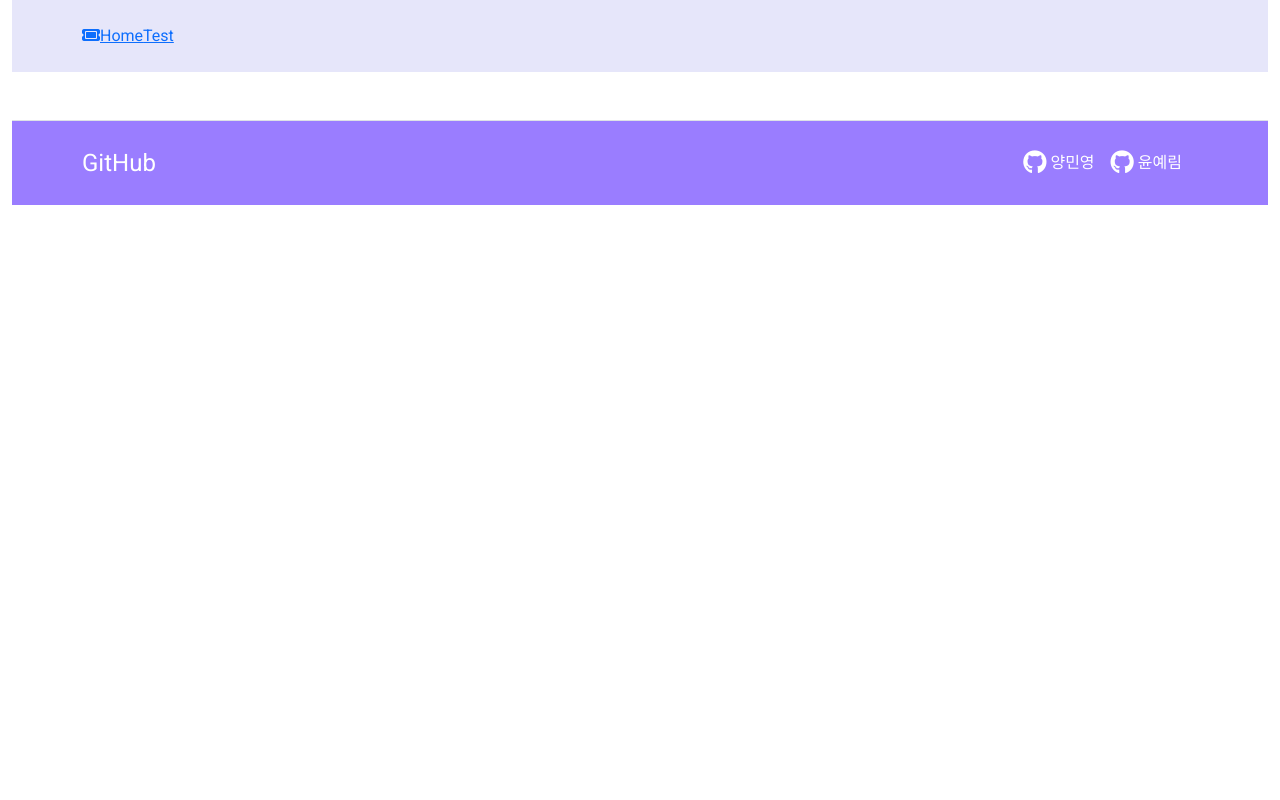
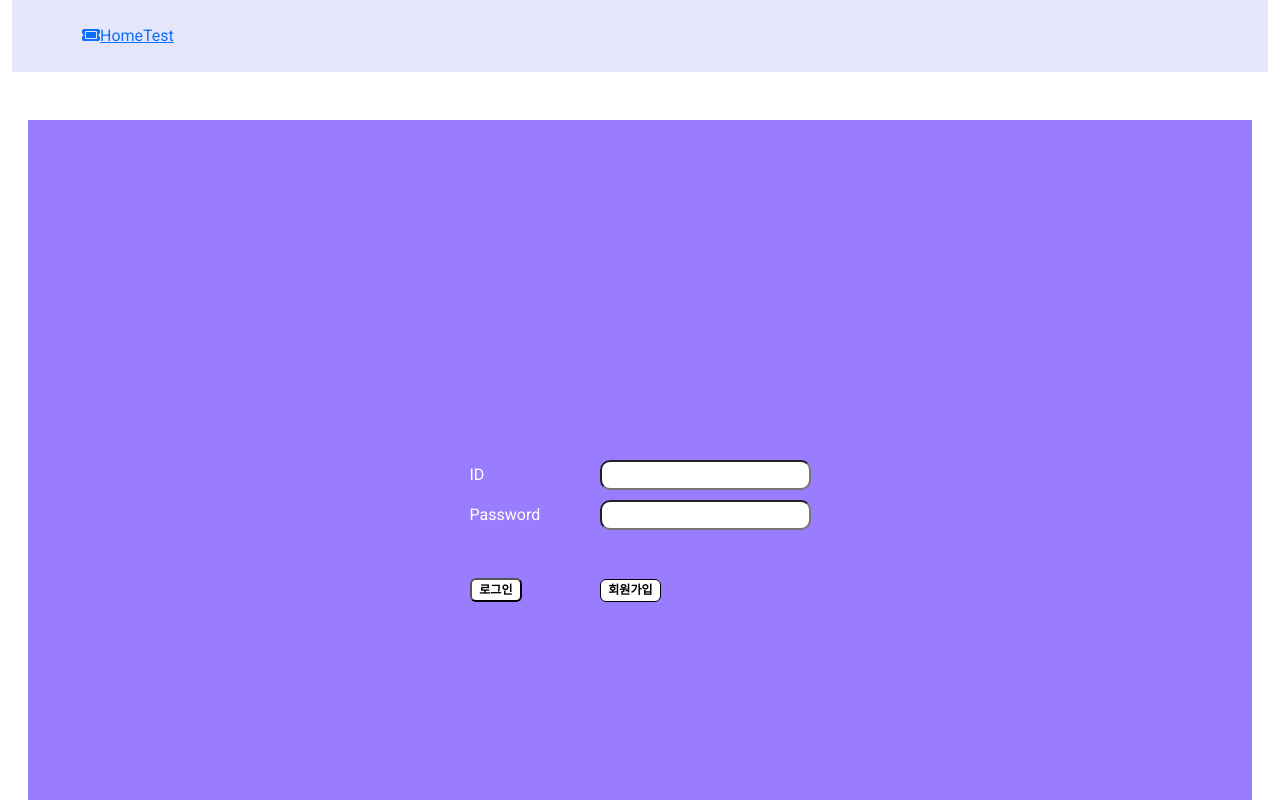
Before and after one commit to Minyoung06/My-Movie-Log, a Vue app: page /login in a window 1280 px wide. Shown: the top 800 px of the page. Built offline with nearby package versions, Linux system fonts and the light colour scheme; no server answers.

Commit message:
Feat: 로그인/회원가입 페이지

```diff
--- a/src/views/LoginPage.vue
+++ b/src/views/LoginPage.vue
@@ -1,2 +1,53 @@
-<template></template>
+<template>
+  <div
+    class="d-flex justify-content-center align-items-center"
+    style="height: 100vh; background-color: #9a7dff"
+  >
+    <table>
+      <tr>
+        <img src="" />
+      </tr>
+      <tr>
+        <td><label for="id"> ID </label></td>
+        <td><input type="text" id="id" /></td>
+      </tr>
+      <tr>
+        <td><label for="password">Password </label></td>
+        <td><input type="password" id="password" /></td>
+      </tr>
+      <tr>
+        <td style="height: 35px"></td>
+      </tr>
+      <tr>
+        <td>
+          <button class="badge bg-white" style="color: black">로그인</button>
+        </td>
+        <td>
+          <router-link
+            to="/signup"
+            class="badge bg-white border border-black"
+            style="color: black; text-decoration: none"
+            >회원가입</router-link
+          >
+        </td>
+      </tr>
+    </table>
+  </div>
+</template>
+
 <script setup></script>
+
+<style scoped>
+tr {
+  color: white;
+}
+
+td {
+  width: 130px;
+  height: 40px;
+}
+
+input {
+  border-radius: 10px 10px;
+}
+</style>
--- a/src/views/SignupPage.vue
+++ b/src/views/SignupPage.vue
@@ -1,2 +1,42 @@
-<template></template>
+<template>
+  <div
+    class="d-flex justify-content-center align-items-center"
+    style="height: 100vh; background-color: #9a7dff"
+  >
+    <table>
+      <tr>
+        <img src="" />
+        <br />
+      </tr>
+      <tr>
+        <td><label for="nickname">NICKNAME </label></td>
+        <td><input type="text" id="nickname" /></td>
+      </tr>
+      <tr>
+        <td><label for="id"> ID </label></td>
+        <td><input type="text" id="id" /></td>
+      </tr>
+      <tr>
+        <td><label for="password">Password </label></td>
+        <td><input type="password" id="password" /></td>
+      </tr>
+    </table>
+  </div>
+</template>
+
 <script setup></script>
+
+<style scoped>
+tr {
+  color: white;
+}
+
+td {
+  width: 130px;
+  height: 40px;
+}
+
+input {
+  border-radius: 10px 10px;
+}
+</style>
```
